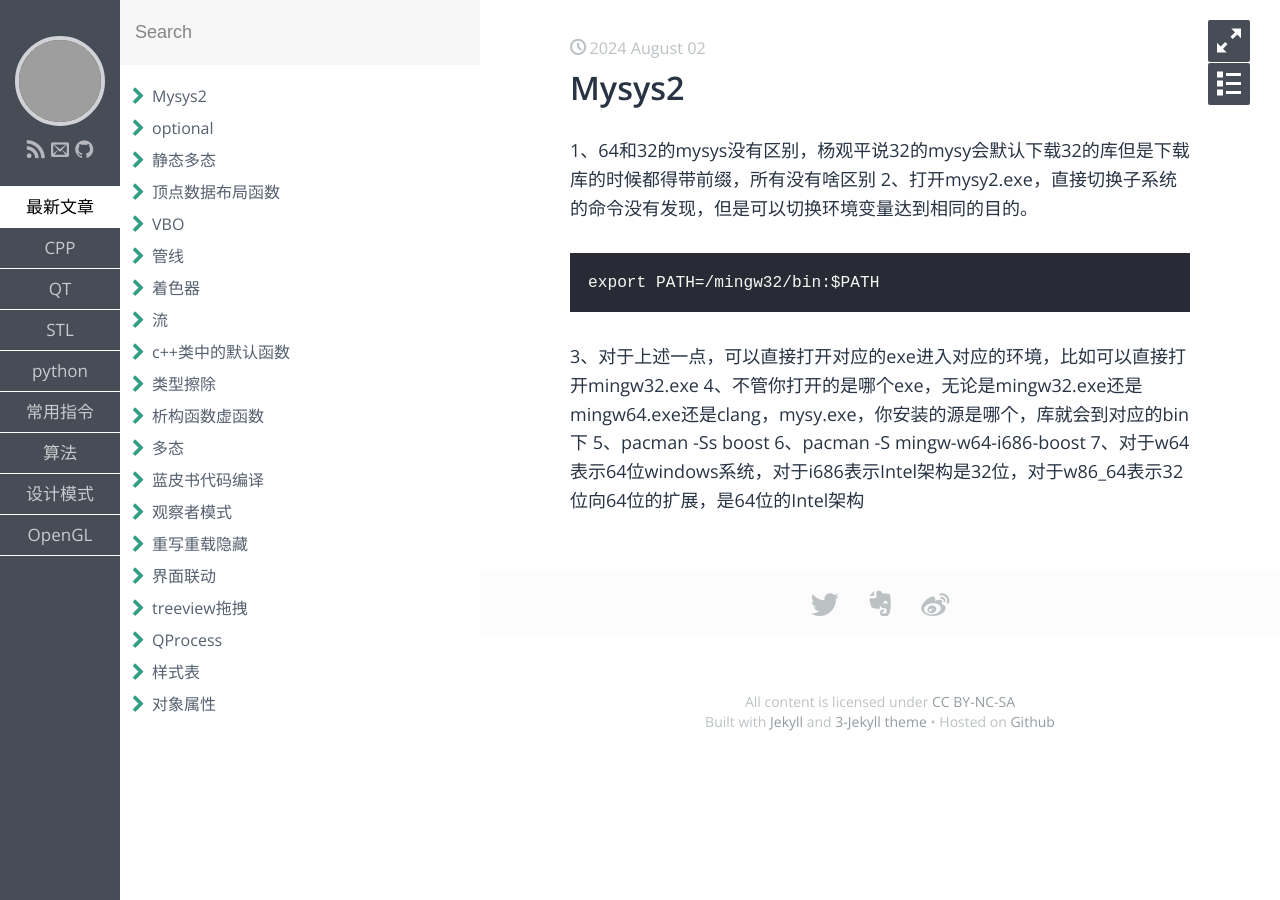
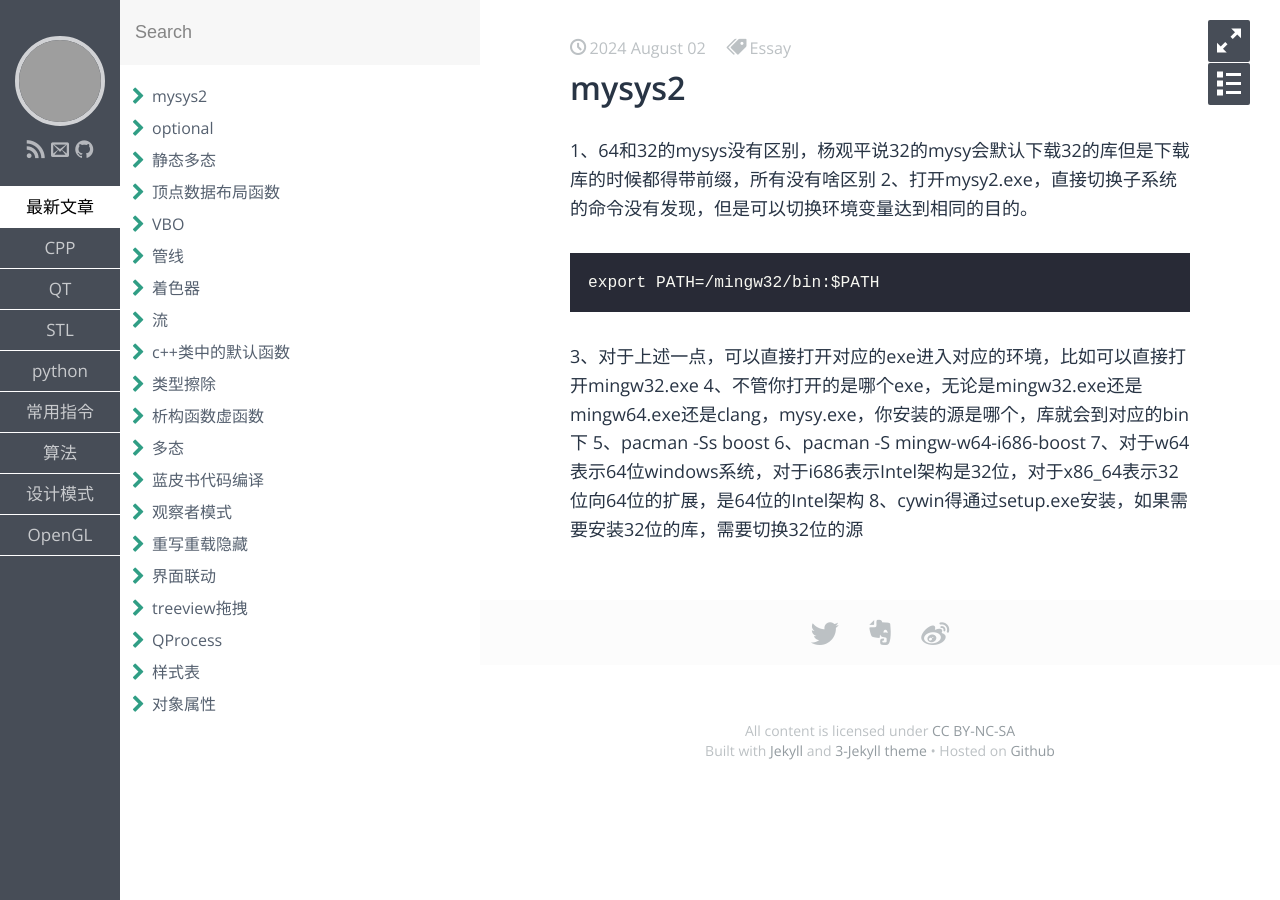
Before and after one commit to aliangaaa/aliangaaa.github.io, a Jekyll site: the page built from _posts/常用指令/2024-8-2-mysys2.md, in a window 1280 px wide. Built offline with Jekyll 4.4.1, drawn with Linux system fonts in a browser that asks for light colours; some web fonts are replaced; our own code applies the rules of GitHub Pages for plain Markdown files; grey boxes are pictures that could not be loaded.

Commit message:
Update 2024-8-2-mysys2.md

````diff
--- a/_posts/常用指令/2024-8-2-mysys2.md
+++ b/_posts/常用指令/2024-8-2-mysys2.md
@@ -1,3 +1,12 @@
+---
+layout: post
+title: mysys2
+category: 常用指令
+tags: Essay
+keywords:
+description:
+---
+
 1、64和32的mysys没有区别，杨观平说32的mysy会默认下载32的库但是下载库的时候都得带前缀，所有没有啥区别
 2、打开mysy2.exe，直接切换子系统的命令没有发现，但是可以切换环境变量达到相同的目的。
 ```
@@ -7,4 +16,5 @@ export PATH=/mingw32/bin:$PATH
 4、不管你打开的是哪个exe，无论是mingw32.exe还是mingw64.exe还是clang，mysy.exe，你安装的源是哪个，库就会到对应的bin下
 5、pacman -Ss boost
 6、pacman -S mingw-w64-i686-boost
-7、对于w64表示64位windows系统，对于i686表示Intel架构是32位，对于w86_64表示32位向64位的扩展，是64位的Intel架构
+7、对于w64表示64位windows系统，对于i686表示Intel架构是32位，对于x86_64表示32位向64位的扩展，是64位的Intel架构
+8、cywin得通过setup.exe安装，如果需要安装32位的库，需要切换32位的源
````
